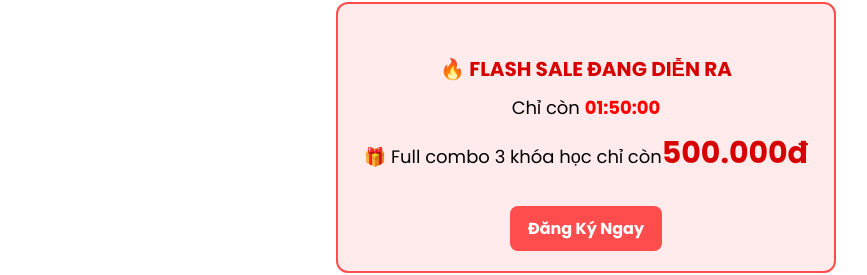
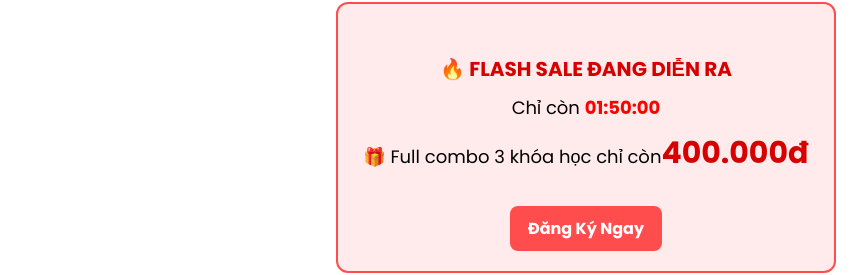
Before and after one commit to daodohaui1-debug/Web_HCET, a React (Create React App) app: page /content/1 in a window 1280 px wide. Shown: the part 931-1206 px from the top of the page, without its empty margins (79-946 px from the left). Built offline with nearby package versions, Linux system fonts and the light colour scheme; no server answers.

Commit message:
update price for cources

```diff
--- a/src/pages/Content/Content.js
+++ b/src/pages/Content/Content.js
@@ -43,7 +43,7 @@ const Content = () => {
     {
       title: "COMBO - STM32 - ESP32 - RASPI",
       thumbnail: COMBO,
-      price: "500.000 VND",
+      price: "400.000 VND",
       description: "Full combo 3 khóa",
       totalLessons: 80,
       duration: "...",
--- a/src/pages/Home/Home.js
+++ b/src/pages/Home/Home.js
@@ -103,9 +103,14 @@ function Home() {
 
             <div class="price">
               🎁 Full combo 3 khóa học chỉ còn
-              <span class="highlight">500.000đ</span>
+              <span class="highlight">400.000đ</span>
             </div>
-            <div onClick={()=>{handleRegister(4)}} class="sale-btn">
+            <div
+              onClick={() => {
+                handleRegister(4);
+              }}
+              class="sale-btn"
+            >
               Đăng Ký Ngay
             </div>
           </div>
```
